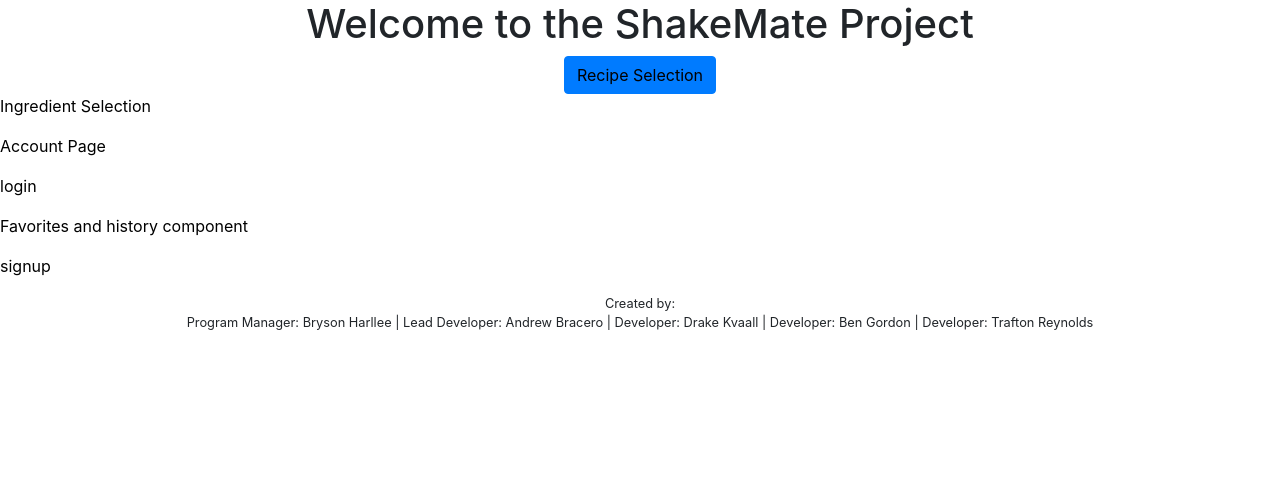
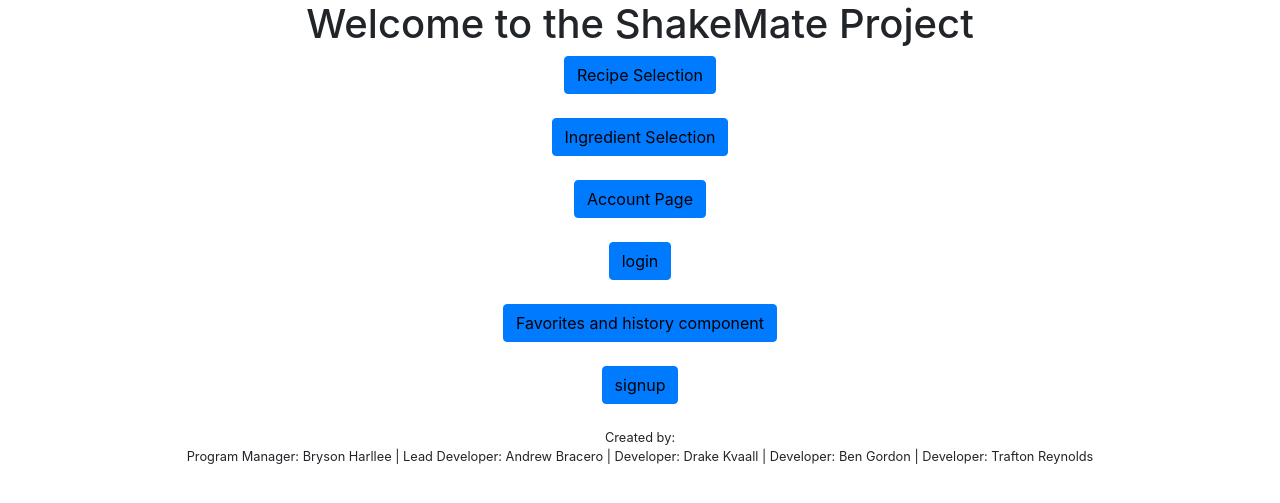
Before and after one commit to BMGordon2000/ShakeMateProject, a Flask app: page / in a window 1280 px wide. Shown: the part 56-559 px from the top of the page. Run offline with Flask 2, Linux system fonts and the light colour scheme; some libraries are stand-ins or nearby versions.

Commit message:
Index
Index layout changes and buttons

```diff
--- a/index/templates/index.html
+++ b/index/templates/index.html
@@ -43,11 +43,27 @@
 <div align="center">
     <button type="submit" class="btn btn-primary"><a href="/recipes">Recipe Selection</a></button>
   </div>
-<p><a href="/ingredients">Ingredient Selection</a></p>
-<p><a href="/account">Account Page</a></p>
-<p><a href="/login">login</a></p>
-<p><a href="/Fav_Hist">Favorites and history component</a></p>
-<p><a href="/signup">signup</a></p>
+</br>
+<div align="center">
+    <button type="submit" class="btn btn-primary"><a href="/ingredients">Ingredient Selection</a></button>
+  </div>
+</br>
+<div align="center">
+    <button type="submit" class="btn btn-primary"><a href="/account">Account Page</a></button>
+  </div>
+</br>
+<div align="center">
+    <button type="submit" class="btn btn-primary"><a href="/login">login</a></button>
+  </div>
+</br>
+<div align="center">
+    <button type="submit" class="btn btn-primary"><a href="/Fav_Hist">Favorites and history component</a></button>
+  </div>
+</br>
+<div align="center">
+    <button type="submit" class="btn btn-primary"><a href="/signup">signup</a></button>
+  </div>
+</br>
 
 <footer align = "center">
     Created by:
```
